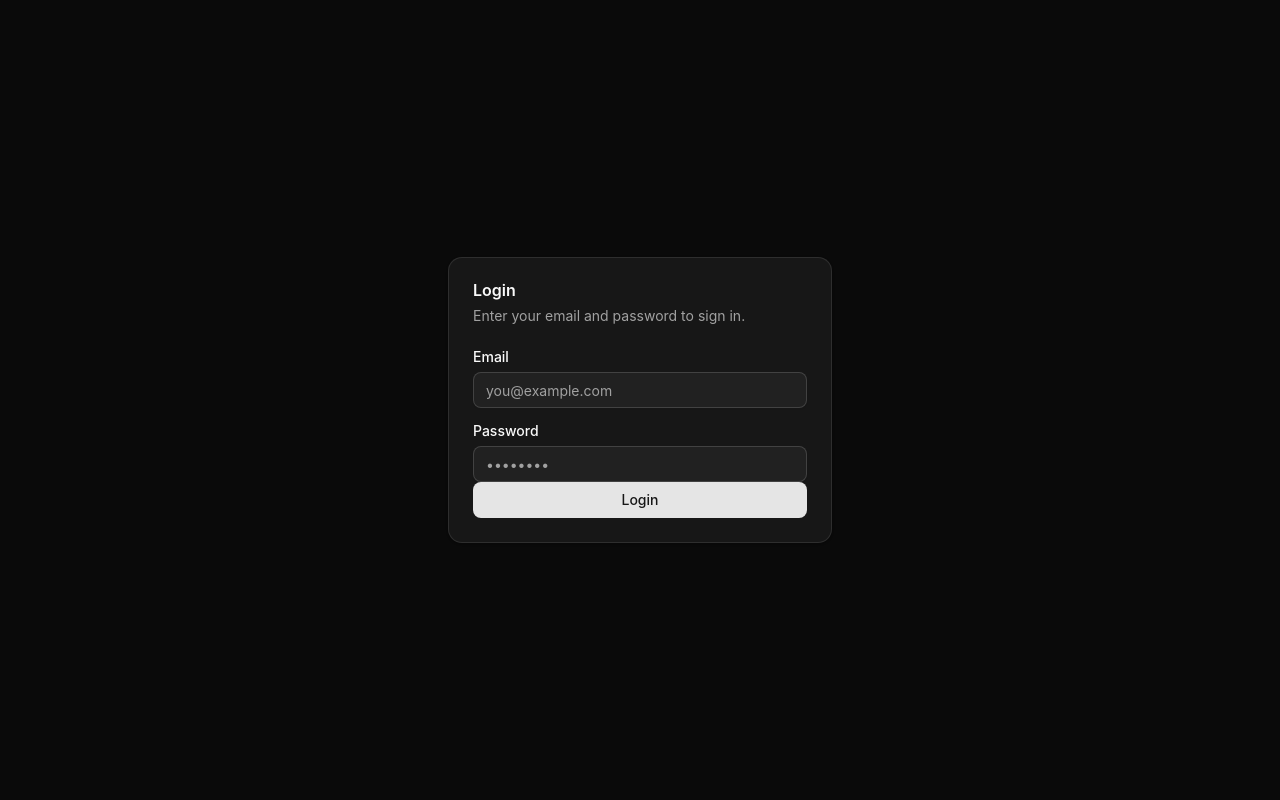
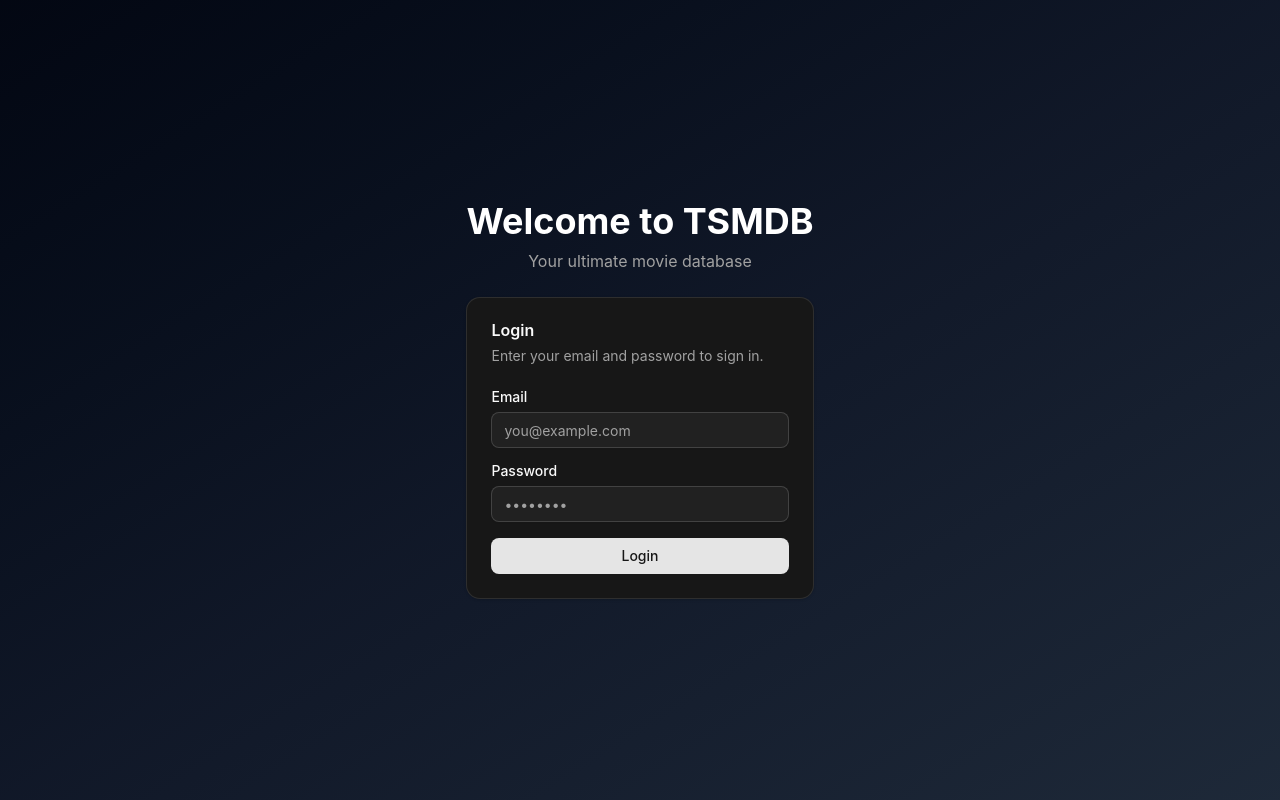
Before and after one commit to vsevolod-bokov/TSMDB, a React (Vite) app: page /login in a window 1280 px wide. Built offline with nearby package versions, Linux system fonts and the light colour scheme.

Commit message:
add welcome text, gradient background, and spacing to login page

```diff
--- a/src/pages/login.jsx
+++ b/src/pages/login.jsx
@@ -14,12 +14,17 @@ export default function Login() {
   }
 
   return (
-    <div className="flex items-center justify-center min-h-screen">
-      <Card className="w-full max-w-sm">
-        <CardHeader>
-          <CardTitle>Login</CardTitle>
-          <CardDescription>Enter your email and password to sign in.</CardDescription>
-        </CardHeader>
+    <div className="flex items-center justify-center min-h-screen bg-gradient-to-br from-gray-950 via-gray-900 to-gray-800">
+      <div className="flex flex-col items-center gap-6">
+        <div className="text-center">
+          <h1 className="text-4xl font-bold text-white">Welcome to TSMDB</h1>
+          <p className="text-muted-foreground mt-2">Your ultimate movie database</p>
+        </div>
+        <Card className="w-full max-w-sm">
+          <CardHeader>
+            <CardTitle>Login</CardTitle>
+            <CardDescription>Enter your email and password to sign in.</CardDescription>
+          </CardHeader>
         <form onSubmit={handleSubmit}>
           <CardContent className="flex flex-col gap-4">
             <div className="flex flex-col gap-2">
@@ -45,11 +50,12 @@ export default function Login() {
               />
             </div>
           </CardContent>
-          <CardFooter>
+          <CardFooter className="pt-4">
             <Button type="submit" className="w-full">Login</Button>
           </CardFooter>
         </form>
       </Card>
+      </div>
     </div>
   )
 }
```
